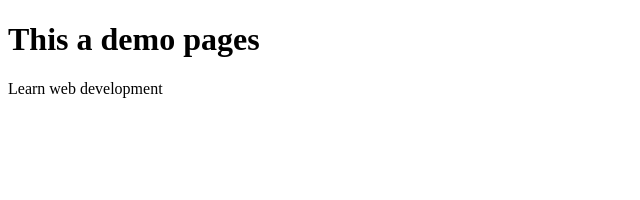
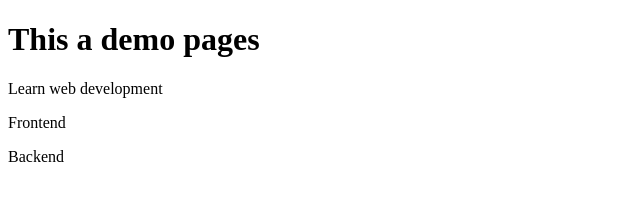
Before and after one commit to Dilip-Bhoi/git-demo, a website: page index.html in a window 1280 px wide. Shown: the whole page, without its empty margins (0-640 px from the left). Drawn offline with Linux system fonts and the light colour scheme.

Commit message:
added some more lines

```diff
--- a/index.html
+++ b/index.html
@@ -6,5 +6,7 @@
     <body>
         <h1>This a demo pages</h1>
         <p>Learn web development</p>
+        <p>Frontend</p>
+        <p>Backend</p>
     </body>
 </html>
```
